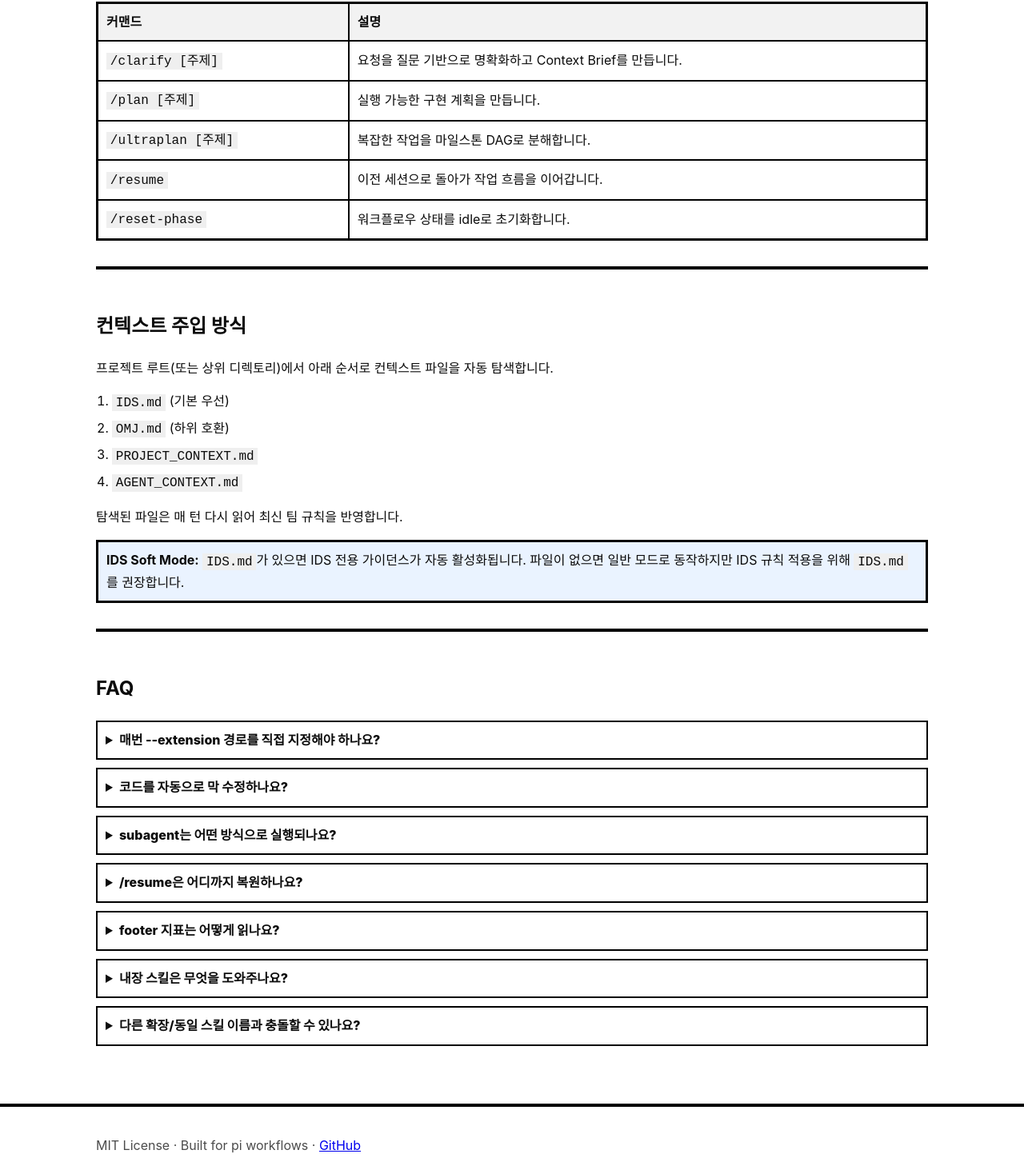
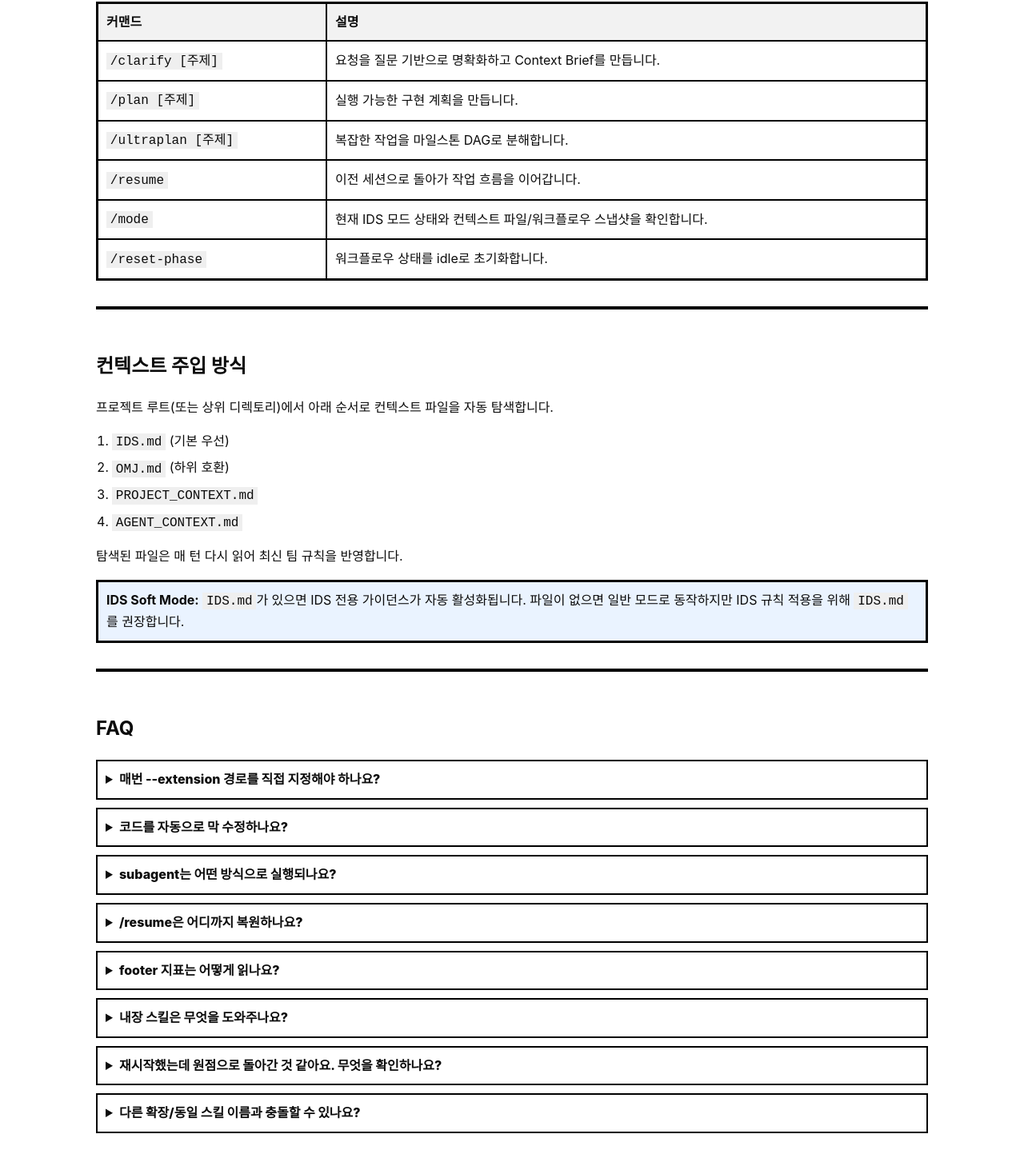
Before and after one commit to alphabeen/jinho-harness, a website: page docs/index.html in a window 1280 px wide. Shown: the part 3030-4478 px from the top of the page at 80% size. Drawn offline with Linux system fonts and the light colour scheme.

Commit message:
docs: add mode command and restart troubleshooting guidance

```diff
--- a/docs/index.html
+++ b/docs/index.html
@@ -206,6 +206,7 @@
             <tr><td><code>/plan [주제]</code></td><td>실행 가능한 구현 계획을 만듭니다.</td></tr>
             <tr><td><code>/ultraplan [주제]</code></td><td>복잡한 작업을 마일스톤 DAG로 분해합니다.</td></tr>
             <tr><td><code>/resume</code></td><td>이전 세션으로 돌아가 작업 흐름을 이어갑니다.</td></tr>
+            <tr><td><code>/mode</code></td><td>현재 IDS 모드 상태와 컨텍스트 파일/워크플로우 스냅샷을 확인합니다.</td></tr>
             <tr><td><code>/reset-phase</code></td><td>워크플로우 상태를 idle로 초기화합니다.</td></tr>
           </tbody>
         </table>
@@ -256,6 +257,10 @@
           <p>현재 내장 스킬은 12개이며, 요구사항 명확화부터 계획 수립, 실행, 디버깅, 리뷰/정리까지 실무 흐름을 단계별로 지원합니다.</p>
         </details>
         <details>
+          <summary>재시작했는데 원점으로 돌아간 것 같아요. 무엇을 확인하나요?</summary>
+          <p>먼저 <code>/mode</code>를 실행해 IDS 모드 상태와 <code>Context file</code> 경로를 확인하세요. 그다음 현재 실행 위치(cwd)가 프로젝트 루트인지 점검하세요.</p>
+        </details>
+        <details>
           <summary>다른 확장/동일 스킬 이름과 충돌할 수 있나요?</summary>
           <p>가능합니다. 동일 이름 스킬이 여러 확장에서 로드되면 우선순위가 엇갈릴 수 있으니, 충돌이 의심되면 중복 스킬을 비활성화하고 단일 하네스로 운영하세요.</p>
         </details>
```
Also changed, not shown: tests/docs-site.test.ts (+2 -0 lines), README.md.
